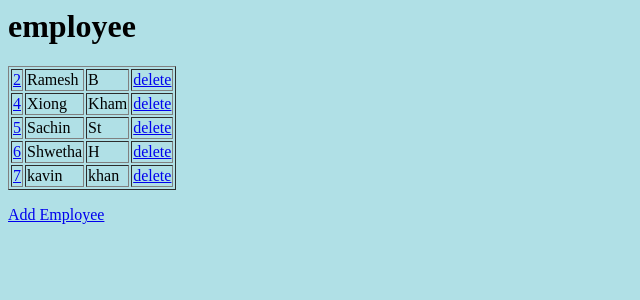
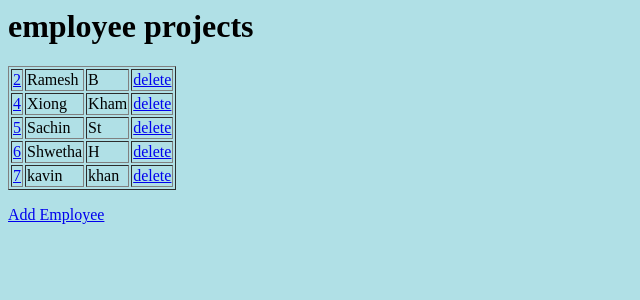
Before and after one commit to Thenmozhi28/crudproject, a Django app: page /employee/ in a window 1280 px wide. Shown: the top 300 px of the page, without its empty margins (0-640 px from the left). Run offline with Django 4.2, Linux system fonts and the light colour scheme; data comes from the database, SQL or seed files in the repository.

Commit message:
Changes in index.html

```diff
--- a/myemp/employee/templates/index.html
+++ b/myemp/employee/templates/index.html
@@ -1,4 +1,4 @@
-<h1>employee</h1>
+<h1>employee projects</h1>
 <body style="background-color:powderblue;">
 <table border="1">
 {% for x in myemployee %}
```
